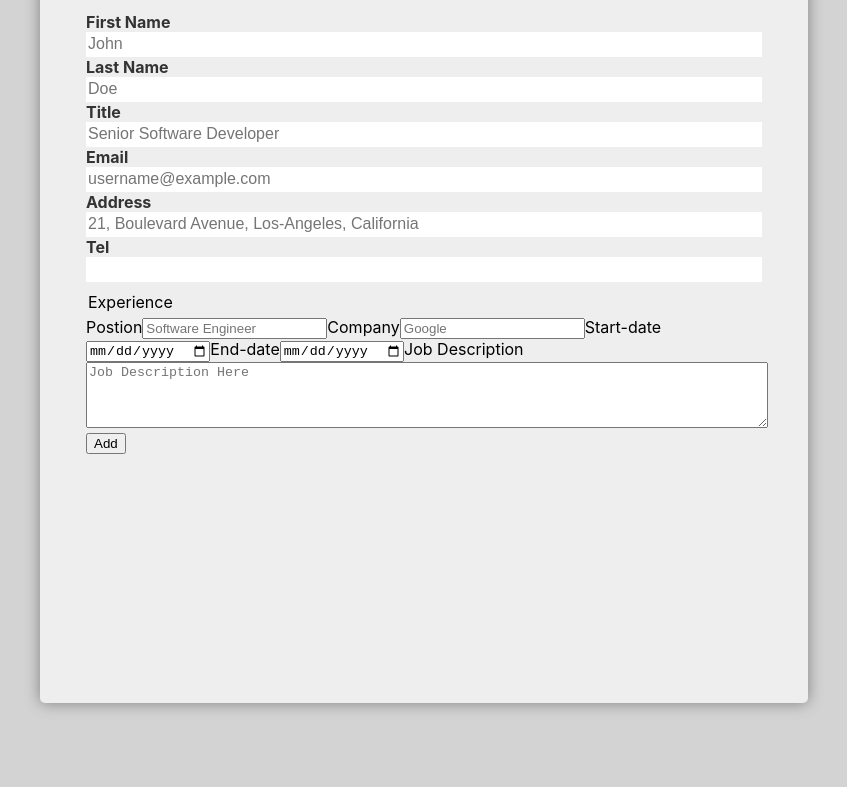
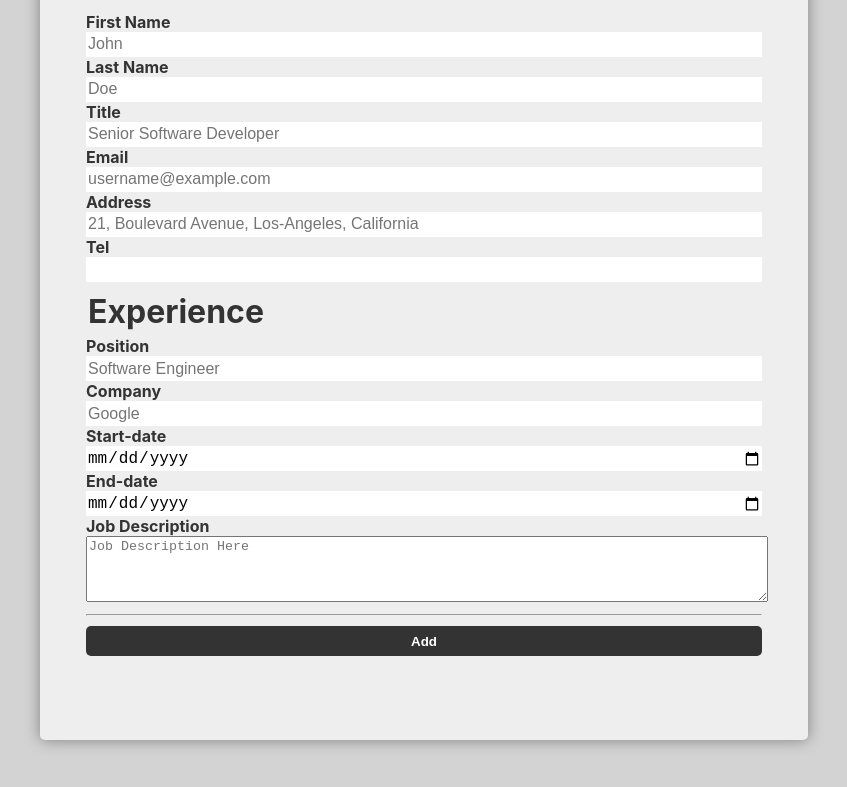
Before and after one commit to SomtoJF/cv-project, a React (Create React App) app: page / in a window 1280 px wide. Shown: the part 345-1132 px from the top of the page, without its empty margins (216-1063 px from the left). Built offline with nearby package versions, Linux system fonts and the light colour scheme.

Commit message:
Import styling

```diff
--- a/src/Components/CVForm/Experience.js
+++ b/src/Components/CVForm/Experience.js
@@ -1,3 +1,5 @@
+import '../../Styles/CVForm/Experience.css';
+
 const Experience = (props)=>{
     const experience = props.experience;
     const addExperience = props.addExperience;
@@ -5,7 +7,7 @@ const Experience = (props)=>{
     const updateExperience = props.updateExperience;
     let items = experience?.map((item, index)=>(
         <div className="anExperience" key={index}>
-            <label htmlFor={`position${index}`}>Postion</label>
+            <label htmlFor={`position${index}`}>Position</label>
             <input
                 name='position'
                 type='text'
@@ -60,6 +62,7 @@ const Experience = (props)=>{
                 style={{width: '100%'}}
             />
             {index > 0? <button type='button' onClick={()=>deleteExperience(index)}>delete</button>: ''}
+            <hr />
         </div>
     ));
 
```
